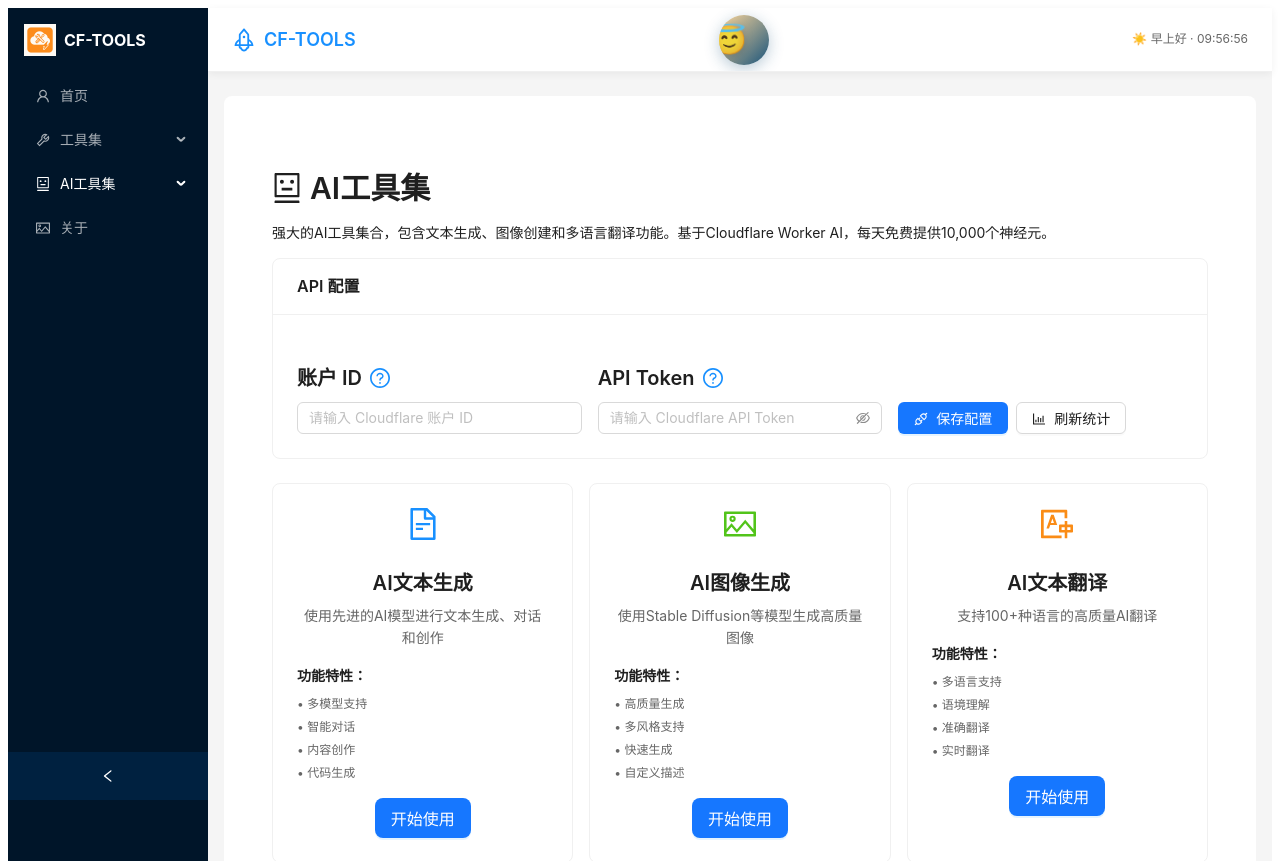
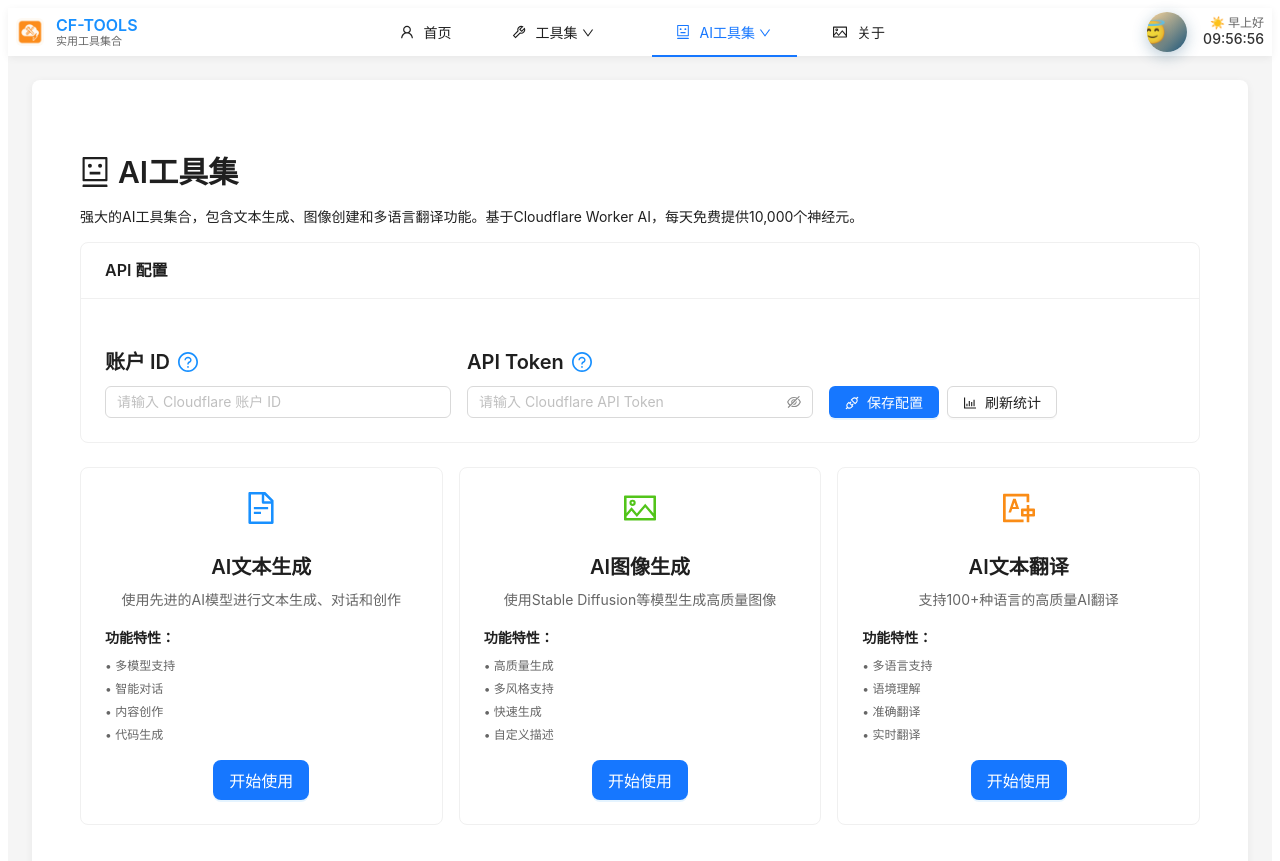
Before and after one commit to MainPoser/cf-tools, a React (Vite) app: page /ai in a window 1280 px wide. Shown: the top 861 px of the page. Built offline with nearby package versions, Linux system fonts and the light colour scheme.

Commit message:
fix menu

```diff
--- a/src/components/MainLayout.css
+++ b/src/components/MainLayout.css
@@ -1,166 +1,293 @@
-/* 主布局容器 */
+/* 主布局样式 */
 .main-layout {
   min-height: 100vh;
-  display: flex;
-  flex-direction: row;
 }
 
-/* 侧边栏样式 */
-.sidebar {
+/* 顶部导航栏样式 */
+.top-header {
+  background: #fff !important;
+  box-shadow: 0 2px 8px rgba(0, 0, 0, 0.06);
+  position: sticky;
+  top: 0;
+  z-index: 1000;
+  padding: 0 24px;
+  height: 48px;
+}
+
+.header-left {
+  display: flex;
+  align-items: center;
+  flex: 0 0 auto;
+}
+
+.header-center {
+  flex: 1;
+  display: flex;
+  justify-content: center;
+  max-width: 800px;
+}
+
+.header-right {
+  display: flex;
+  align-items: center;
+  flex: 0 0 auto;
+}
+
+/* 品牌区域 */
+.brand-section {
+  display: flex;
+  align-items: center;
+  gap: 12px;
+  height: 100%;
+  padding: 0 8px;
+}
+
+.brand-logo {
+  width: 28px;
+  height: 28px;
+  border-radius: 6px;
+}
+
+.brand-info {
   display: flex;
   flex-direction: column;
-}
-
-/* Logo容器样式 */
-.logo-container {
-  height: 32px;
-  margin: 16px;
-  display: flex;
-  align-items: center;
-  justify-content: flex-start;
-  overflow: hidden;
-  flex-shrink: 0;
-}
-
-.logo-container.collapsed {
   justify-content: center;
 }
 
-/* Logo图片样式 */
-.logo-img {
-  height: 32px;
-  width: 32px;
-  margin-right: 8px;
-  object-fit: contain;
-  flex-shrink: 0;
+.brand-title {
+  font-size: 16px;
+  color: #1890ff;
+  line-height: 1.2;
+  margin: 0;
 }
 
-.logo-container.collapsed .logo-img {
-  margin-right: 0;
+.brand-subtitle {
+  font-size: 11px;
+  color: #666;
+  line-height: 1.2;
+  margin: 0;
 }
 
-/* Logo文字样式 */
-.logo-text {
-  color: white;
-  font-weight: bold;
-  font-size: 16px;
-  white-space: nowrap;
+/* 顶部菜单样式 */
+.top-menu {
+  background: transparent !important;
+  border: none !important;
+  line-height: 48px;
 }
 
-/* 菜单样式 */
-.sidebar-menu {
-  flex: 1;
-  border-right: 0;
+.top-menu .ant-menu-item {
+  height: 48px;
+  line-height: 48px;
+  border-bottom: none !important;
+  border-radius: 6px;
+  margin: 0 4px;
+  transition: all 0.3s ease;
 }
 
-/* 右侧布局容器 */
-.main-content-layout {
-  display: flex;
-  flex-direction: column;
-  flex: 1;
+.top-menu .ant-menu-item:hover {
+  color: #1890ff;
+  background: rgba(24, 144, 255, 0.06);
 }
 
-/* 顶部导航栏样式 */
-.main-header {
-  padding: 0;
-  display: flex;
-  align-items: center;
-  justify-content: space-between;
-  flex-shrink: 0;
-  height: 64px;
-  border-bottom: 1px solid #f0f0f0;
-  box-shadow: 0 2px 8px rgba(0, 0, 0, 0.06);
+.top-menu .ant-menu-item-selected {
+  color: #1890ff;
+  background: rgba(24, 144, 255, 0.1);
+  border-bottom: none !important;
 }
 
-/* 顶部导航左侧品牌区 */
-.main-header .ant-space {
-  align-items: center;
+.top-menu .ant-menu-submenu {
+  height: 48px;
+  line-height: 48px;
 }
 
-/* 头部品牌信息容器 */
-.main-header .brand-section {
+.top-menu .ant-menu-submenu-title {
+  height: 48px;
+  line-height: 48px;
+  border-bottom: none !important;
+  padding: 0 20px !important;
+  border-radius: 6px;
+  margin: 0 4px;
+  transition: all 0.3s ease;
+}
+
+.top-menu .ant-menu-submenu:hover .ant-menu-submenu-title {
+  color: #1890ff;
+  background: rgba(24, 144, 255, 0.06);
+  border-bottom: none !important;
+}
+
+.top-menu .ant-menu-submenu-open .ant-menu-submenu-title {
+  color: #1890ff;
+  background: rgba(24, 144, 255, 0.1);
+  border-bottom: none !important;
+}
+
+/* 下拉菜单样式 */
+.top-menu .ant-menu-submenu-popup {
+  background: #fff;
+  border-radius: 8px;
+  box-shadow: 0 4px 12px rgba(0, 0, 0, 0.15);
+  border: 1px solid #f0f0f0;
+}
+
+.top-menu .ant-menu-submenu .ant-menu-sub {
+  background: #fff;
+  border-radius: 8px;
+  padding: 8px 0;
+}
+
+.top-menu .ant-menu-submenu .ant-menu-item {
+  height: 40px;
+  line-height: 40px;
+  margin: 4px 8px;
+  border-radius: 6px;
+  border-bottom: none !important;
+  padding: 0 16px !important;
+}
+
+.top-menu .ant-menu-submenu .ant-menu-item:hover {
+  background: #f5f5f5;
+  color: #1890ff;
+}
+
+.top-menu .ant-menu-submenu .ant-menu-item-selected {
+  background: #e6f7ff;
+  color: #1890ff;
+}
+
+/* 下拉箭头样式 */
+.top-menu .ant-menu-submenu-arrow {
+  color: inherit;
+  margin-left: 4px;
+  font-size: 10px;
+  transition: transform 0.3s ease;
+}
+
+.top-menu .ant-menu-submenu-open .ant-menu-submenu-arrow {
+  transform: rotate(180deg);
+}
+
+/* 右侧互动区域 */
+.interaction-section {
   display: flex;
   align-items: center;
   gap: 16px;
+  height: 100%;
+  padding: 0 8px;
 }
 
-/* 头部互动组件容器 */
-.main-header .interaction-section {
+.time-section {
   display: flex;
-  align-items: center;
+  flex-direction: column;
+  align-items: flex-end;
+  justify-content: center;
 }
 
-/* 内容区域样式 */
-.main-content {
-  margin: 24px 16px;
-  flex: 1;
-  display: flex;
-  flex-direction: column;
-  min-height: 0;
+.greeting-text {
+  font-size: 12px;
+  color: #666;
+  line-height: 1.2;
+  margin: 0;
 }
 
-/* 内容容器样式 */
+.time-text {
+  font-size: 14px;
+  color: #333;
+  font-weight: 500;
+  line-height: 1.2;
+  margin: 0;
+}
+
+/* 可爱动漫头像样式 */
+.cute-avatar {
+  transition: box-shadow 0.3s ease;
+}
+
+.avatar-expression {
+  transition: transform 0.1s ease-out;
+  filter: drop-shadow(0 2px 4px rgba(0, 0, 0, 0.2));
+}
+
+/* 主内容区域 */
+.main-content {
+  background: #f5f5f5;
+}
+
 .content-container {
-  padding: 24px;
-  flex: 1;
-  display: flex;
-  flex-direction: column;
-  overflow: auto;
-  min-height: 0;
+  background: #fff;
+  border-radius: 8px;
+  box-shadow: 0 2px 8px rgba(0, 0, 0, 0.06);
 }
 
 /* 页脚样式 */
 .main-footer {
   text-align: center;
-  flex-shrink: 0;
-  padding: 16px 24px;
-  border-top: 1px solid #f0f0f0;
+  background: #f0f2f5;
+  border-top: 1px solid #d9d9d9;
 }
 
 /* 响应式设计 */
+@media (max-width: 1200px) {
+  .header-center {
+    max-width: 600px;
+  }
+}
+
 @media (max-width: 768px) {
-  .main-header {
+  .top-header {
     padding: 0 16px;
   }
 
-  .main-header .brand-section {
-    gap: 8px;
+  .brand-subtitle {
+    display: none;
   }
 
-  .main-header .interaction-section .ant-space {
-    gap: 8px;
+  .header-center {
+    max-width: none;
+    flex: 1;
   }
 
-  .main-content {
-    margin: 16px 8px;
+  .top-menu {
+    overflow-x: auto;
+    white-space: nowrap;
+  }
+
+  .interaction-section {
+    gap: 12px;
   }
 
   .content-container {
+    margin: 16px;
     padding: 16px;
   }
 }
 
-.avatar-expression {
-  transition: transform 0.2s ease-out;
-  filter: drop-shadow(0 2px 4px rgba(0, 0, 0, 0.2));
+@media (max-width: 576px) {
+  .brand-title {
+    font-size: 14px;
   }
 
-/* 头部时间显示样式 */
-.time-display {
-  font-size: 12px;
-  color: #666;
-  margin-top: 2px;
+  .time-section {
+    display: none;
   }
 
-/* 头部品牌名称样式 */
-.brand-name {
-  font-size: 18px;
-  font-weight: 600;
-  color: #1890ff;
+  .content-container {
+    margin: 12px;
+    padding: 12px;
   }
 
-/* 头部问候语样式 */
-.greeting-text {
-  font-size: 12px;
-  color: #666;
+  .top-header {
+    height: 44px;
   }
+
+  .top-menu {
+    line-height: 44px;
+  }
+
+  .top-menu .ant-menu-item,
+  .top-menu .ant-menu-submenu,
+  .top-menu .ant-menu-submenu-title {
+    height: 44px;
+    line-height: 44px;
+  }
+}
--- a/src/components/MainLayout.tsx
+++ b/src/components/MainLayout.tsx
@@ -14,12 +14,12 @@
     RobotOutlined,
     TranslationOutlined,
     EditOutlined,
-    RocketOutlined
+    DownOutlined,
 } from '@ant-design/icons';
 import { Link, useLocation } from 'react-router-dom';
 import './MainLayout.css';
 
-const { Header, Content, Footer, Sider } = Layout;
+const { Header, Content, Footer } = Layout;
 const { Text } = Typography;
 
 // 可爱动漫头像组件
@@ -88,8 +88,8 @@
             ref={avatarRef}
             className="cute-avatar"
             style={{
-                width: '50px',
-                height: '50px',
+                width: '40px',
+                height: '40px',
                 borderRadius: '50%',
                 background: 'linear-gradient(135deg, #ffd89b 0%, #19547b 100%)',
                 position: 'relative',
@@ -112,7 +112,7 @@
             <div
                 className="avatar-expression"
                 style={{
-                    fontSize: '28px',
+                    fontSize: '22px',
                     transition: 'transform 0.1s ease-out',
                     transform: `rotate(${transform.rotate}deg) translate(${transform.translateX}px, ${transform.translateY}px)`,
                     display: 'inline-block',
@@ -125,13 +125,18 @@
     );
 };
 
-// 定义侧边栏菜单项
-const items = [
+// 定义顶部菜单项
+const menuItems = [
     { key: '/', icon: <UserOutlined />, label: <Link to="/">首页</Link> },
     {
         key: '/tools',
         icon: <ToolOutlined />,
-        label: '工具集',
+        label: (
+            <span>
+                工具集
+                <DownOutlined style={{ fontSize: '12px', marginLeft: '4px' }} />
+            </span>
+        ),
         children: [
             { key: '/tools/base64', icon: <CodeOutlined />, label: <Link to="/tools/base64">Base64编解码</Link> },
             { key: '/tools/config-formatter', icon: <CodeOutlined />, label: <Link to="/tools/config-formatter">配置格式转换</Link> },
@@ -146,7 +151,12 @@
     {
         key: '/ai',
         icon: <RobotOutlined />,
-        label: 'AI工具集',
+        label: (
+            <span>
+                AI工具集
+                <DownOutlined style={{ fontSize: '12px', marginLeft: '4px' }} />
+            </span>
+        ),
         children: [
             { key: '/ai', icon: <RobotOutlined />, label: <Link to="/ai">AI工具总览</Link> },
             { key: '/ai/text-generation', icon: <EditOutlined />, label: <Link to="/ai/text-generation">AI文本生成</Link> },
@@ -157,17 +167,17 @@
     { key: '/about', icon: <PictureOutlined />, label: <Link to="/about">关于</Link> },
 ];
 
+
 interface MainLayoutProps {
     children: React.ReactNode;
 }
 
 export default function MainLayout({ children }: MainLayoutProps) {
-    const [collapsed, setCollapsed] = useState(false);
     const [currentTime, setCurrentTime] = useState(new Date());
     const location = useLocation(); // 获取当前路由信息
 
     // 获取当前激活的菜单项
-    const selectedKey = location.pathname;
+    const selectedKeys = [location.pathname];
 
     const {
         token: { colorBgContainer, borderRadiusLG },
@@ -202,83 +212,66 @@
 
     return (
         <Layout className="main-layout" style={{ minHeight: '100vh' }}>
-            {/* 侧边栏 */}
-            <Sider
-                className="sidebar"
-                collapsible
-                collapsed={collapsed}
-                onCollapse={(value) => setCollapsed(value)}
+            {/* 顶部导航栏 */}
+            <Header
+                className="top-header"
+                style={{
+                    background: colorBgContainer,
+                    padding: '0',
+                    display: 'flex',
+                    alignItems: 'center',
+                    justifyContent: 'space-between',
+                    height: '48px',
+                    boxShadow: '0 2px 8px rgba(0, 0, 0, 0.06)',
+                    position: 'sticky',
+                    top: 0,
+                    zIndex: 1000
+                }}
             >
-                {/* 新的 Logo 容器 */}
-                <div className={`logo-container ${collapsed ? 'collapsed' : ''}`}>
+                {/* 左侧：Logo 和品牌 */}
+                <div className="header-left">
+                    <div className="brand-section">
                         <img
                             src="/icon.png"
                             alt="App Logo"
-                        className="logo-img"
+                            className="brand-logo"
                         />
-
-                    {/* 只有在侧边栏展开时才显示文字 */}
-                    {!collapsed && (
-                        <span className="logo-text">
-                            CF-TOOLS
-                        </span>
-                    )}
-                </div>
-                <Menu
-                    className="sidebar-menu"
-                    theme="dark"
-                    defaultSelectedKeys={[selectedKey]}
-                    selectedKeys={[selectedKey]} // 确保菜单与路由同步
-                    mode="inline"
-                    items={items}
-                />
-            </Sider>
-
-            <Layout className="main-content-layout">
-                {/* 顶部导航 - 新的互动头部 */}
-                <Header
-                    className="main-header"
-                    style={{
-                        background: colorBgContainer,
-                        padding: '0 24px',
-                        display: 'flex',
-                        alignItems: 'center',
-                        justifyContent: 'space-between',
-                        height: '64px',
-                        overflow: 'hidden'
-                    }}
-                >
-                    {/* 左侧：品牌 */}
-                    <div style={{
-                        display: 'flex',
-                        alignItems: 'center',
-                        gap: '16px',
-                        height: '100%'
-                    }}>
-                        <div style={{
-                            display: 'flex',
-                            alignItems: 'center',
-                            gap: '8px',
-                            height: '100%'
-                        }}>
-                            <RocketOutlined style={{ fontSize: '24px', color: '#1890ff' }} />
-                            <div style={{ display: 'flex', flexDirection: 'column', justifyContent: 'center' }}>
-                                <Text strong style={{ fontSize: '18px', color: '#1890ff', lineHeight: '1.2' }}>CF-TOOLS</Text>
+                        <div className="brand-info">
+                            <Text strong className="brand-title">CF-TOOLS</Text>
+                            <Text className="brand-subtitle">实用工具集合</Text>
                         </div>
                     </div>
                 </div>
+
+                {/* 中间：导航菜单 */}
+                <div className="header-center">
+                    <Menu
+                        className="top-menu"
+                        mode="horizontal"
+                        selectedKeys={selectedKeys}
+                        items={menuItems}
+                        style={{
+                            border: 'none',
+                            background: 'transparent'
+                        }}
+                    />
+                </div>
+
+                {/* 右侧：头像和时间信息 */}
+                <div className="header-right">
+                    <div className="interaction-section">
                         {/* 可爱动漫头像 */}
                         <CuteAvatar />
-                    {/* 右侧：问候语和时间 */}
-                    <div style={{
-                        display: 'flex',
-                        alignItems: 'center',
-                        height: '100%'
-                    }}>
-                        <div style={{ display: 'flex', flexDirection: 'column', justifyContent: 'center', alignItems: 'flex-end' }}>
-                            <Text style={{ fontSize: '12px', color: '#666', lineHeight: '1.2' }}>
-                                {getGreeting()} · {formatTime(currentTime)}
+
+                        {/* 问候语和时间 */}
+                        <div className="time-section">
+                            <Text className="greeting-text">
+                                {getGreeting()}
                             </Text>
+                            <Text className="time-text">
+                                {formatTime(currentTime)}
+                            </Text>
+                        </div>
                     </div>
                 </div>
             </Header>
@@ -290,6 +283,9 @@
                     style={{
                         background: colorBgContainer,
                         borderRadius: borderRadiusLG,
+                        margin: '24px',
+                        padding: '24px',
+                        minHeight: 'calc(100vh - 48px - 70px)'
                     }}
                 >
                     {/* 路由页面内容将显示在这里 */}
@@ -302,6 +298,5 @@
                 Cloudflare App Created with Ant Design ©{new Date().getFullYear()}
             </Footer>
         </Layout>
-        </Layout>
     );
 }
--- a/src/pages/ai/AIToolsOverview.tsx
+++ b/src/pages/ai/AIToolsOverview.tsx
@@ -181,7 +181,7 @@
                                     </div>
                                 }
                                 placement="topLeft"
-                                overlayStyle={{ maxWidth: '400px' }}
+                                styles={{ root: { maxWidth: '400px' } }}
                             >
                                 <QuestionCircleOutlined style={{ marginLeft: '8px', color: '#1890ff', cursor: 'help' }} />
                             </Tooltip>
@@ -211,7 +211,7 @@
                                     </div>
                                 }
                                 placement="topLeft"
-                                overlayStyle={{ maxWidth: '450px' }}
+                                styles={{ root: { maxWidth: '450px' } }}
                             >
                                 <QuestionCircleOutlined style={{ marginLeft: '8px', color: '#1890ff', cursor: 'help' }} />
                             </Tooltip>
```
Lines whose indentation alone changed are shown as unchanged.
